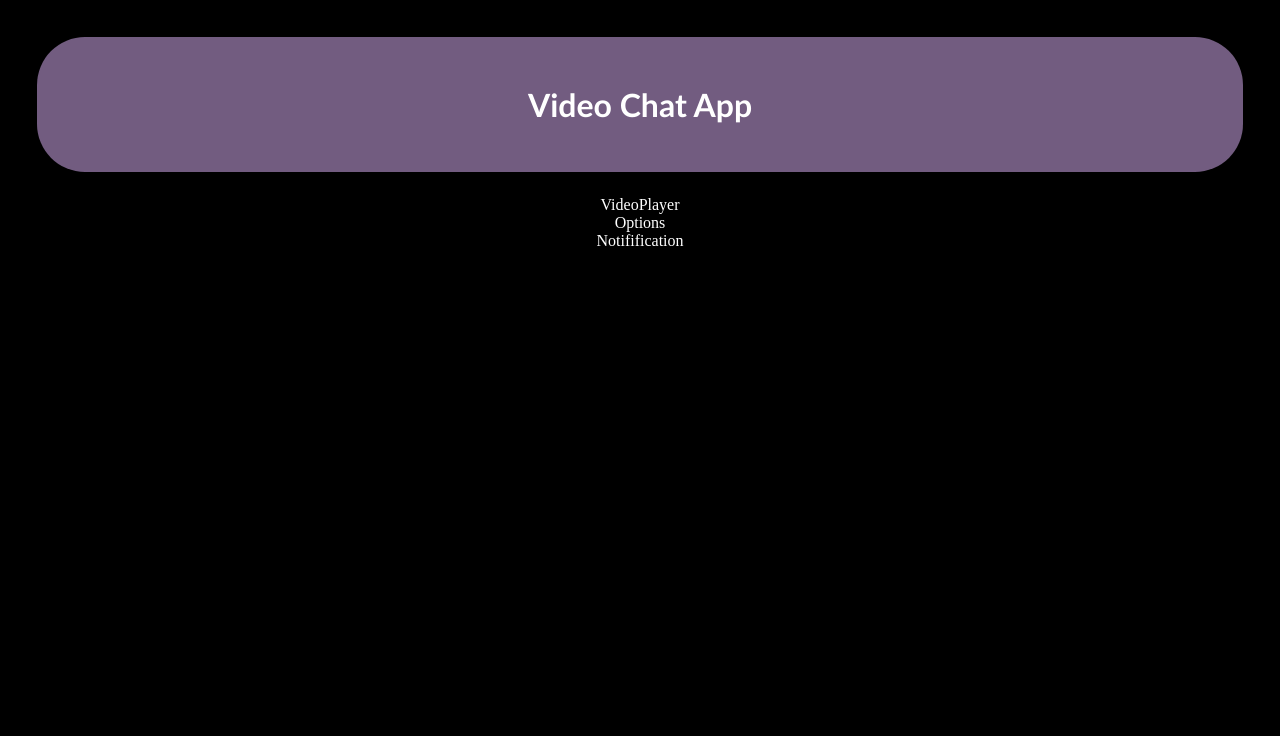
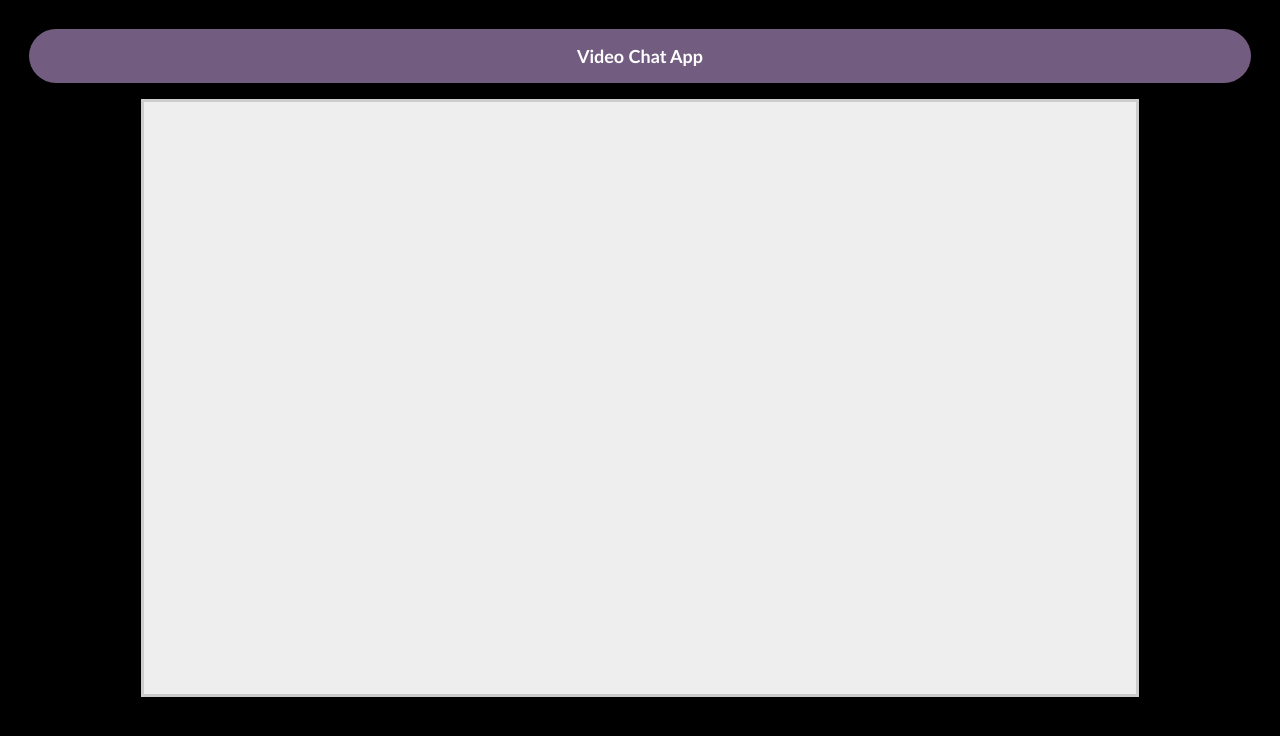
Before and after one commit to JayroGG/VideChatClient, a React (Create React App) app: page / in a window 1280 px wide. Shown: the top 736 px of the page. Built offline with nearby package versions, Linux system fonts and the light colour scheme; no server answers.

Commit message:
Getting my video from the SocketContext and showing it in the Video Player Component

```diff
--- a/src/App.css
+++ b/src/App.css
@@ -7,12 +7,12 @@ body{
 }
 
 *{
-  color: white;
   margin: 0;
   padding: 0;
 }
 
 .title {
+  color: white;
   width: auto;
   font-family: 'Gill Sans', 'Gill Sans MT', Calibri, 'Trebuchet MS', sans-serif;
   animation: title .2s forwards 1 ease;
@@ -38,16 +38,16 @@ body{
 
 @keyframes title {
   from{
-    margin: 1.5rem;
+    margin: 0rem;
     filter: blur(3px);
     padding: 0rem;
     font-size: small;
     background-color: rgba(12, 12, 12, 0.564);
   }
   to{
-    margin: 1.5rem;
-    padding: 3rem;
-    font-size: xx-large;
+    margin: 1rem;
+    padding: 1rem;
+    font-size: large;
     background-color: rgba(173, 140, 195, 0.658);
     border-radius: 3rem;
   }
--- a/src/App.js
+++ b/src/App.js
@@ -1,6 +1,7 @@
 import Notifications from "./components/Notifications"
 import Options from "./components/Options"
 import VideoPlayer from "./components/VideoPlayer"
+import './App.css'
 
 const App = () => {
   return <div className='center'>
--- /dev/null
+++ b/src/components/Options.css
@@ -0,0 +1,9 @@
+.call{
+  background-color: green;
+  color: white;
+}
+
+.hangUp{
+  background-color: red;
+  color: white;
+}
--- a/src/components/Options.js
+++ b/src/components/Options.js
@@ -1,3 +1,6 @@
+import './Options.css'
+import { CopyToClipboard } from 'react-copy-to-clipboard'
+import { SocketContext } from '../context/SocketContext'
 
 const Options = ({ children }) => {
   return <div>
--- /dev/null
+++ b/src/components/VideoPlayer.css
@@ -0,0 +1,18 @@
+.frame {
+  width: 60rem;
+  height: 35rem;
+  border: 3px solid #ccc;
+  background: #eee;
+  margin: auto;
+  padding: 1rem;
+}
+
+.myVideo {
+  width: auto;
+  height: auto;
+}
+
+.userVideo{
+  width: auto;
+  height: auto;
+}
--- a/src/components/VideoPlayer.js
+++ b/src/components/VideoPlayer.js
@@ -1,7 +1,26 @@
+import { useContext } from 'react';
+import { SocketContext } from '../context/SocketContext';
+import './VideoPlayer.css'
 
 const VideoPlayer = () => {
-  return <div>
-    VideoPlayer
+  const { name, callAccepted, myVideo, userVideo, callEnded, stream, call } = useContext(SocketContext)
+  return <div className='frame'>
+    {
+      stream && (
+        <div>
+          <h4>{name || 'Name'}</h4>
+          <video playsInline muted ref={myVideo} autoPlay className='myVideo' />
+        </div>)
+    }
+
+    {
+      callAccepted && !callEnded && (
+        <div>
+          <h4>{call.name || 'Users Name'}</h4>
+          <video playsInline muted ref={userVideo} autoPlay className='userVideo' />
+        </div>
+      )
+    }
   </div>
 }
 
--- a/src/context/SocketContext.js
+++ b/src/context/SocketContext.js
@@ -6,7 +6,7 @@ const SocketContext = createContext()
 
 const socket = io('http://localhost:4000')
 
-const ContexProvider = ({ children }) => {
+const ContextProvider = ({ children }) => {
   //States
   const [stream, setStream] = useState(null)
   const [me, setMe] = useState('')
@@ -104,4 +104,4 @@ const ContexProvider = ({ children }) => {
   )
 }
 
-export { ContexProvider, SocketContext }
+export { ContextProvider, SocketContext }
--- a/src/index.js
+++ b/src/index.js
@@ -1,5 +1,6 @@
 import React from "react";
 import ReactDOM from "react-dom/client";
+import { ContextProvider } from "./context/SocketContext";
 
 import App from "./App";
 import './App.css'
@@ -7,6 +8,8 @@ import './App.css'
 const root = ReactDOM.createRoot(document.getElementById('root'))
 root.render(
   <React.StrictMode>
-    <App />
+    <ContextProvider>
+      <App />
+    </ContextProvider>
   </React.StrictMode>
 )
```
